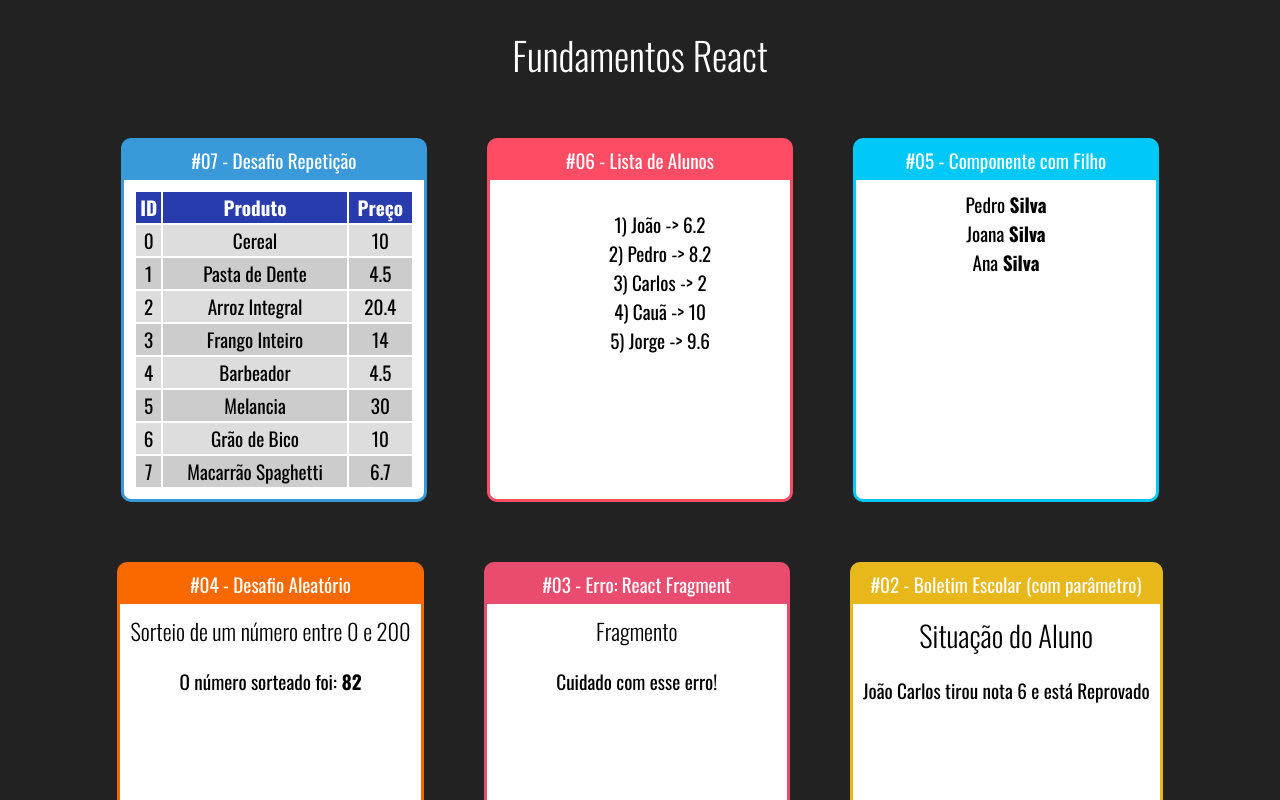
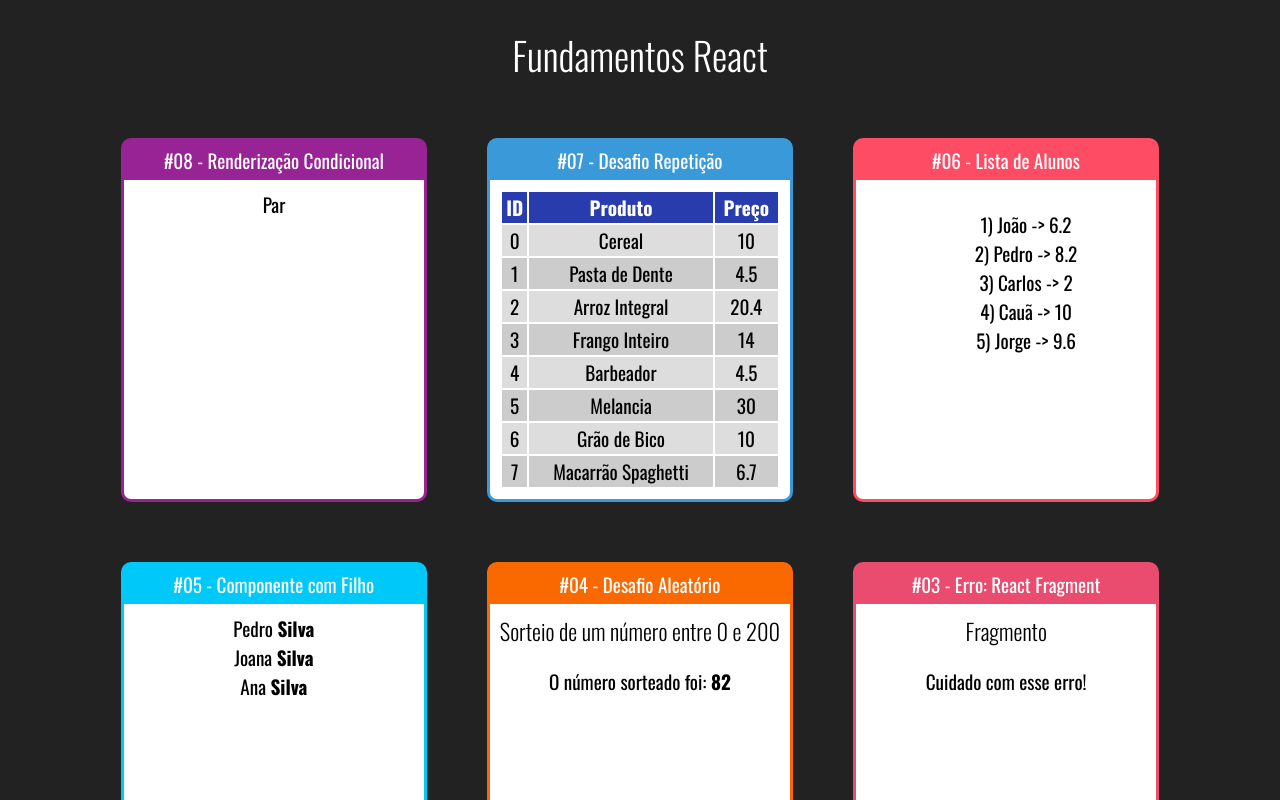
Before and after one commit to estevan324/fundamentos-react, a React (Create React App) app in the folder fundamentos-react/: page / in a window 1280 px wide. Shown: the top 800 px of the page. Built offline with nearby package versions, Linux system fonts and the light colour scheme.

Commit message:
Criação do componente ParOuImpar que exibe um valor utilizando um operador ternário que verificará a propriedade passada, e exibirá 'Par' ou 'Ímpar'

```diff
--- a/fundamentos-react/src/App.jsx
+++ b/fundamentos-react/src/App.jsx
@@ -9,12 +9,16 @@
 import FamiliaMembro from './components/basicos/FamiliaMembro'
 import ListaAlunos from './components/repeticao/ListaAlunos'
 import ListaProdutos from './components/repeticao/ListaProdutos'
+import ParOuImpar from './components/condicional/ParOuImpar'
 
 export default () => {
     return (
         <div className='app'>
             <h1>Fundamentos React</h1>
             <div className='cards'>
+                <Card titulo='#08 - Renderização Condicional' color='#982395'>
+                    <ParOuImpar numero={4}></ParOuImpar>
+                </Card>
 
                 <Card titulo='#07 - Desafio Repetição' color='#3A9AD9'>
                     <ListaProdutos></ListaProdutos>
--- /dev/null
+++ b/fundamentos-react/src/components/condicional/ParOuImpar.jsx
@@ -0,0 +1,13 @@
+export default props => {
+    const isPar = props.numero % 2 === 0
+
+    return (
+        <div>
+            {
+                isPar ?
+                <span>Par</span> :
+                <span>Ímpar</span>
+            }
+        </div>
+    )
+}
```
